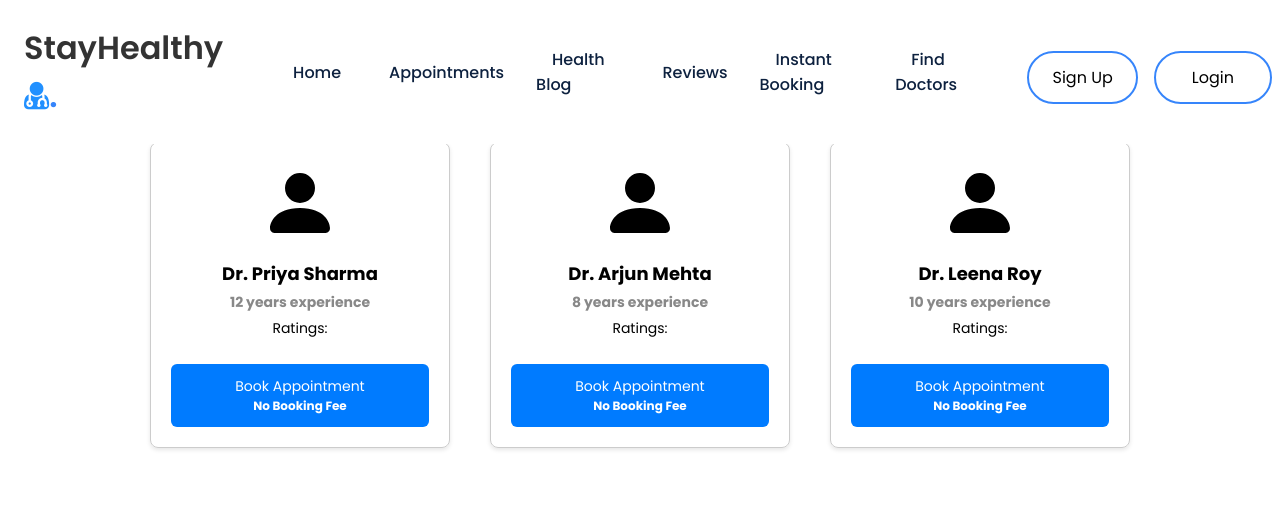
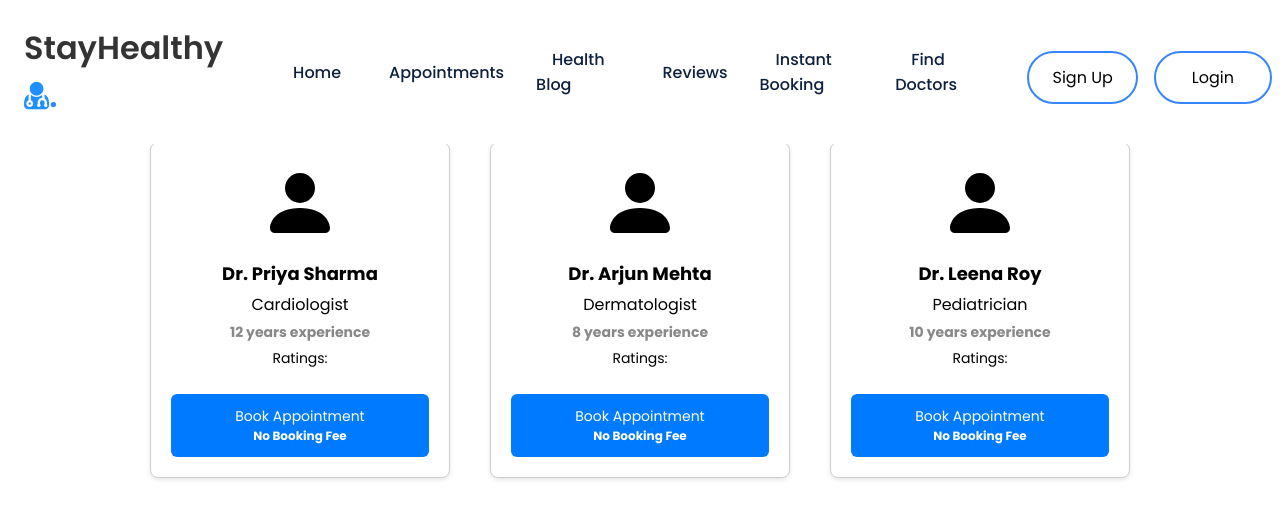
Before and after one commit to TheGoodKevin/test_med_app, a React (Create React App) app: page /test-doctor-cards in a window 1280 px wide. Shown: the top 518 px of the page. Built offline with nearby package versions, Linux system fonts and the light colour scheme.

Commit message:
appt form finished ig

```diff
--- a/src/Components/DoctorCard/DoctorCard.js
+++ b/src/Components/DoctorCard/DoctorCard.js
@@ -2,7 +2,7 @@ import React, { useState } from 'react';
 import './DoctorCard.css';
 import AppointmentForm from '../AppointmentForm/AppointmentForm';
 
-const DoctorCard = ({ name, specialty, experience, rating, image }) => {
+const DoctorCard = ({ name, speciality, experience, rating, image }) => {
   const [showForm, setShowForm] = useState(false);
 
   const handleAppointmentSubmit = (formData) => {
@@ -25,7 +25,7 @@ const DoctorCard = ({ name, specialty, experience, rating, image }) => {
         </div>
         <div className="doctor-card-details">
           <div className="doctor-card-detail-name">{name}</div>
-          <div className="doctor-card-detail-specialty">{specialty}</div>
+          <div className="doctor-card-detail-speciality">{speciality}</div>
           <div className="doctor-card-detail-experience">{experience} years experience</div>
           <div className="doctor-card-detail-rating">Ratings: {rating}</div>
         </div>
@@ -40,7 +40,7 @@ const DoctorCard = ({ name, specialty, experience, rating, image }) => {
           <div style={{ marginTop: '20px' }}>
             <AppointmentForm
               doctorName={name}
-              doctorSpeciality={specialty}
+              doctorSpeciality={speciality}
               onSubmit={handleAppointmentSubmit}
             />
           </div>
```
